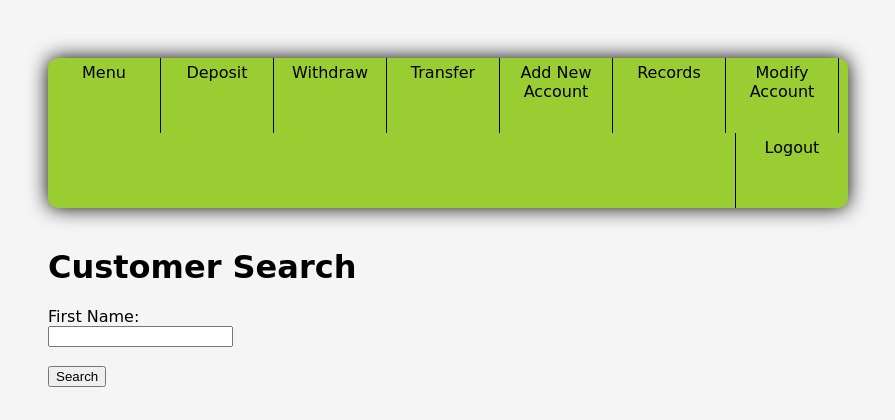
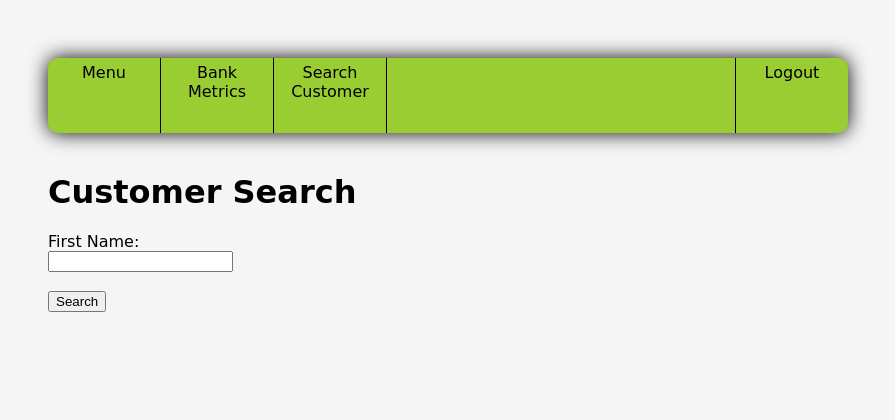
Before and after one commit to pschubert777/cis_435_project4, a PHP site: page /9_10search_and_modify-admin-customer/index.php in a window 1280 px wide. Shown: the top 420 px of the page, without its empty margins (192-1087 px from the left). Run offline with PHP 8.4, Linux system fonts and the light colour scheme; a user stored in the database is signed in.

Commit message:
Update header.php
customized menu depending on user type

```diff
--- a/header_footer_files/header.php
+++ b/header_footer_files/header.php
@@ -20,13 +20,28 @@ session_start();
 <body>
     <header>
         <nav>
-            <li><a href="/cis_435_project4/menu.php"> Menu</a></li>
-            <li><a href="/cis_435_project4/4_deposit_transfer_withdraw-customer/deposit.php">Deposit</a></li>
-            <li><a href="/cis_435_project4/4_deposit_transfer_withdraw-customer/withdraw.php">Withdraw</a></li>
-            <li><a href="/cis_435_project4/4_deposit_transfer_withdraw-customer/transfer.php">Transfer</a></li>
-            <li><a href="/cis_435_project4/creation_account_page.php">Add New Account</a></li>
-            <li><a href="/cis_435_project4/historical_data_page.php">Records</a></li>
-            <li><a href="/cis_435_project4/9_10search_and_modify-admin-customer">Modify Account</a></li>
-            <li><a href="/cis_435_project4/11_logout/logout.php"> Logout</a></li>
+                <li><a href="/cis_435_project4/3_menu_page-admin-customer"> Menu</a></li>
+
+            <?php
+            $userType=$_SESSION['userType'];
+            $variable='';
+            if ($userType=='customer'):
+                $variable='Modify Account';
+            ?>
+                <li><a href="/cis_435_project4/4_deposit_transfer_withdraw-customer/deposit.php">Deposit</a></li>
+                <li><a href="/cis_435_project4/4_deposit_transfer_withdraw-customer/withdraw.php">Withdraw</a></li>
+                <li><a href="/cis_435_project4/4_deposit_transfer_withdraw-customer/transfer.php">Transfer</a></li>
+                <li><a href="/cis_435_project4/6_create-checking-customer/create_checking-cd.php">Add New Account</a></li>
+
+             <?php
+            else:
+                $variable = 'Search Customer';
+            ?>
+                <li><a href="/cis_435_project4/8_bank_metrics-admin/metrics.php">Bank Metrics</a></li>
+             <?php
+            endif;
+            ?>
+                <li><a href="/cis_435_project4/9_10search_and_modify-admin-customer"><?php echo $variable ?> </a></li>
+                <li><a href="/cis_435_project4/11_logout/logout.php"> Logout</a></li>
         </nav>
     </header>
```
